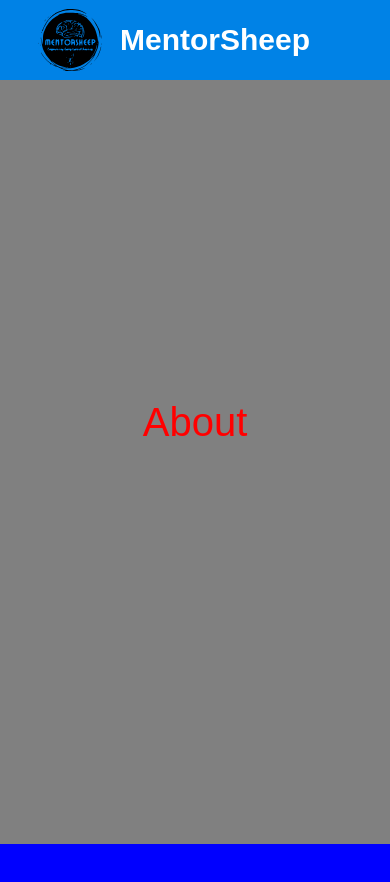
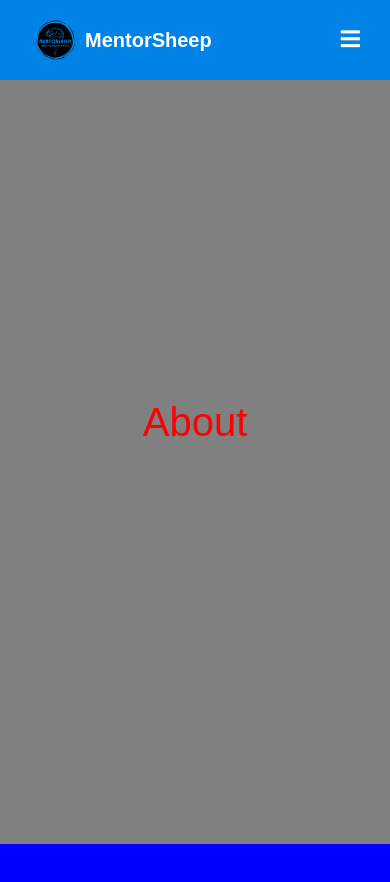
Before and after one commit to UTSAVsarkar/mentorsheep, a React (Vite) app: page / in a window 390 px wide. Shown: the top 882 px of the page. Built offline with nearby package versions, Linux system fonts and the light colour scheme.

Commit message:
responsiveness check

```diff
--- a/src/App.css
+++ b/src/App.css
@@ -26,6 +26,16 @@ label.logo {
     display: flex;
     align-items: center;
     cursor: pointer;
+}
+
+label>img {
+    width: 80px;
+    height: 80px;
+    margin-right: 10px
+}
+
+label>span {
+    font-size: 25px;
 }
 
 nav ul {
@@ -85,6 +95,17 @@ a:hover {
         display: block;
     }
 
+
+    label>img {
+        width: 50px;
+        height: 50px;
+        margin-right: 5px
+    }
+
+    label>span {
+        font-size: 20px;
+    }
+
     label.logo {
         font-size: 22px;
         align-items: center;
--- a/src/App.tsx
+++ b/src/App.tsx
@@ -79,9 +79,8 @@ function App() {
                         <img
                             src={MentorSheepLogo}
                             alt="Company Logo"
-                            style={{width: 80, height: 80, marginRight: 10}}
                         />
-                        <span style={{fontSize: 30}}>MentorSheep</span>
+                        <span>MentorSheep</span>
                     </label>
                     <input type="checkbox" id="check"/>
                     <label htmlFor="check" className="checkbtn">
```
